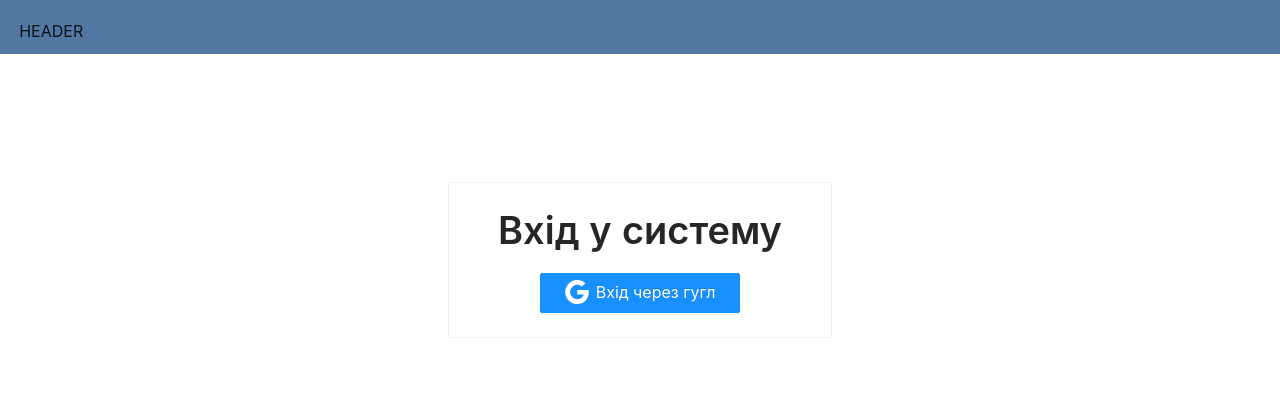
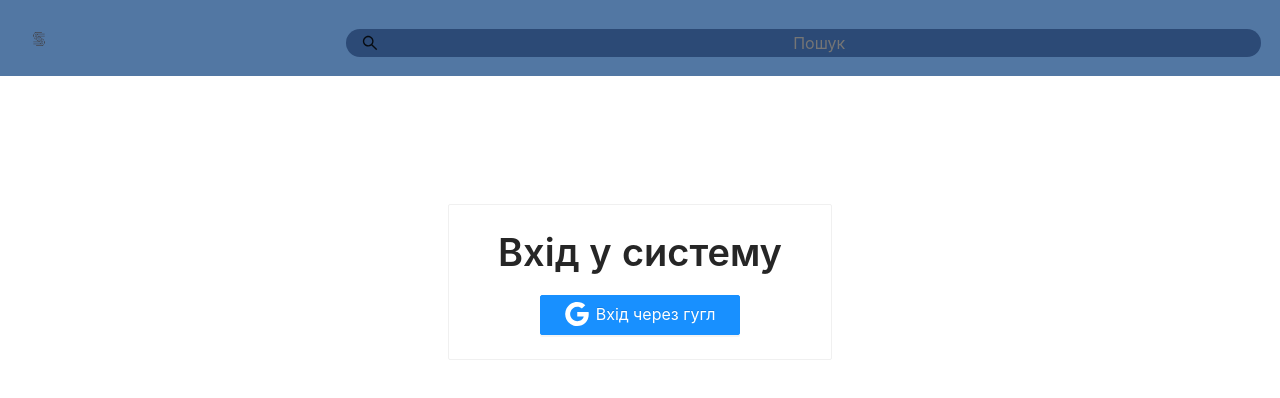
Before and after one commit to VictorYoungKhomenko/ss-full-stack-client-diploma, a Next.js app: page /auth in a window 1280 px wide. Shown: the top 398 px of the page. Built offline with nearby package versions, Linux system fonts and the light colour scheme.

Commit message:
Create component for search, add some styles for it, create hook for close it on click outside

```diff
--- a/app/components/layout/header/Header.module.css
+++ b/app/components/layout/header/Header.module.css
@@ -17,6 +17,8 @@
 
 .header .wrapper {
     position: relative;
+    display: flex;
+    align-items: center;
     width: calc(75% - 16px);
     padding-left: 16px;
     border-radius: 30px;
@@ -27,19 +29,17 @@
     width: 100%;
     border: none;
     outline: none;
+    padding: 5px;
     background-color: transparent;
-    color: black;
     font-size: 16px;
     text-align: center;
+    color: black;
 }
 
 .header .wrapper > input::placeholder {
-    background-color: #607d9f;
+    transition: color 0.2s ease-in-out;
 }
 
-.header .wrapper > svg {
-    position: absolute;
-    top: 3px;
-    left: 46%;
-    fill: #607d9f !important;
+.header .wrapper > input.active::placeholder {
+    color: transparent;
 }
--- a/app/components/layout/header/Header.tsx
+++ b/app/components/layout/header/Header.tsx
@@ -1,23 +1,16 @@
-import { FC, useState } from 'react'
+import { FC } from 'react'
 import styles from './Header.module.css'
+import logoImg from './logo.png'
+import Search from '@/components/layout/header/Search/Search'
 
 const Header: FC = () => {
-	const [isSearchActive, setIsSearchActive] = useState(false)
-
 	return (
 		<header className={styles.header}>
-			{/*<div className={styles['image-wrapper']}>*/}
-			{/*	/!* eslint-disable-next-line @next/next/on-img/element *!/*/}
-			{/*	<img src={logoImg.src} />*/}
-			{/*</div>*/}
-			{/*<div className={styles.wrapper}>*/}
-			{/*	<input*/}
-			{/*		type="text"*/}
-			{/*		placeholder="Пошук"*/}
-			{/*		onClick={() => setIsSearchActive(true)}*/}
-			{/*	/>*/}
-			{/*</div>*/}
-			HEADER
+			<div className={styles['image-wrapper']}>
+				{/* eslint-disable-next-line @next/next/on-img/element */}
+				<img src={logoImg.src} />
+			</div>
+			<Search />
 		</header>
 	)
 }
--- /dev/null
+++ b/app/components/layout/header/Search/Search.tsx
@@ -0,0 +1,22 @@
+import { FC } from 'react'
+import styles from '@/components/layout/header/Header.module.css'
+import { SearchOutlined } from '@ant-design/icons'
+import { useOutside } from '@/hooks/useOutside'
+
+const Search: FC = () => {
+	const { ref, setIsShow, isShow } = useOutside(false)
+
+	return (
+		<div className={styles.wrapper} ref={ref}>
+			{!isShow && <SearchOutlined className="fade" />}
+			<input
+				type="text"
+				placeholder="Пошук"
+				className={isShow ? styles.active : ''}
+				onClick={() => setIsShow(!isShow)}
+			/>
+		</div>
+	)
+}
+
+export default Search
--- /dev/null
+++ b/app/components/ui/user-card/UserCard.module.scss
@@ -0,0 +1,3 @@
+.card {
+
+}
--- /dev/null
+++ b/app/hooks/useOutside.ts
@@ -0,0 +1,27 @@
+import { Dispatch, SetStateAction, useEffect, useRef, useState } from 'react'
+
+type TypeOut = {
+	ref: any
+	isShow: boolean
+	setIsShow: Dispatch<SetStateAction<boolean>>
+}
+
+export const useOutside = (initialIsVisible: boolean): TypeOut => {
+	const [isShow, setIsShow] = useState(initialIsVisible)
+	const ref = useRef<HTMLElement>(null)
+
+	const handleClickOutside = (event: any) => {
+		if (ref.current && !ref.current.contains(event.target)) {
+			setIsShow(false)
+		}
+	}
+
+	useEffect(() => {
+		document.addEventListener('click', handleClickOutside, true)
+		return () => {
+			document.removeEventListener('click', handleClickOutside, true)
+		}
+	})
+
+	return { ref, isShow, setIsShow }
+}
```
Also changed, not shown: app/components/ui/user-card/UserCard.tsx (added, +23 -0 lines).
